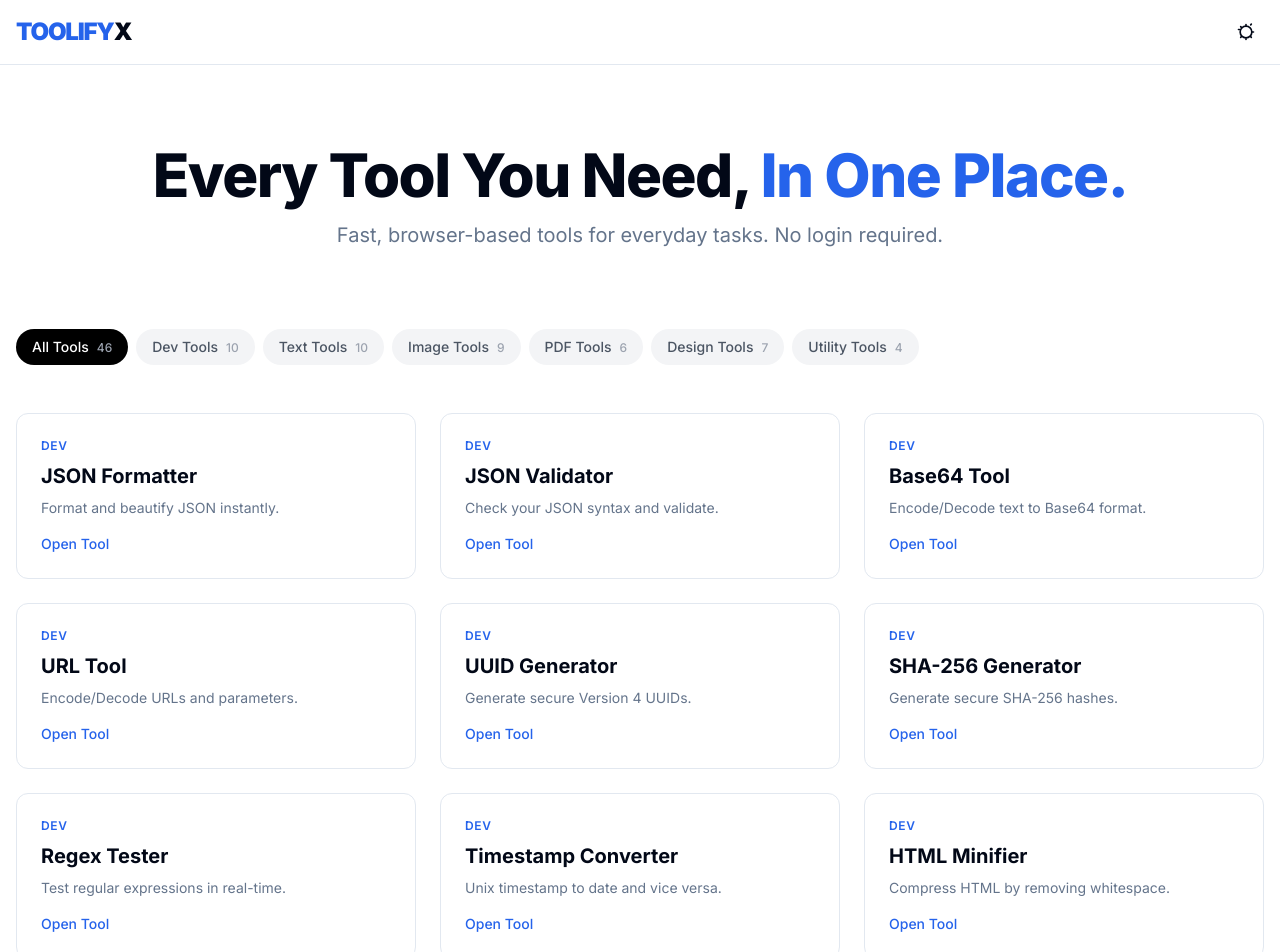
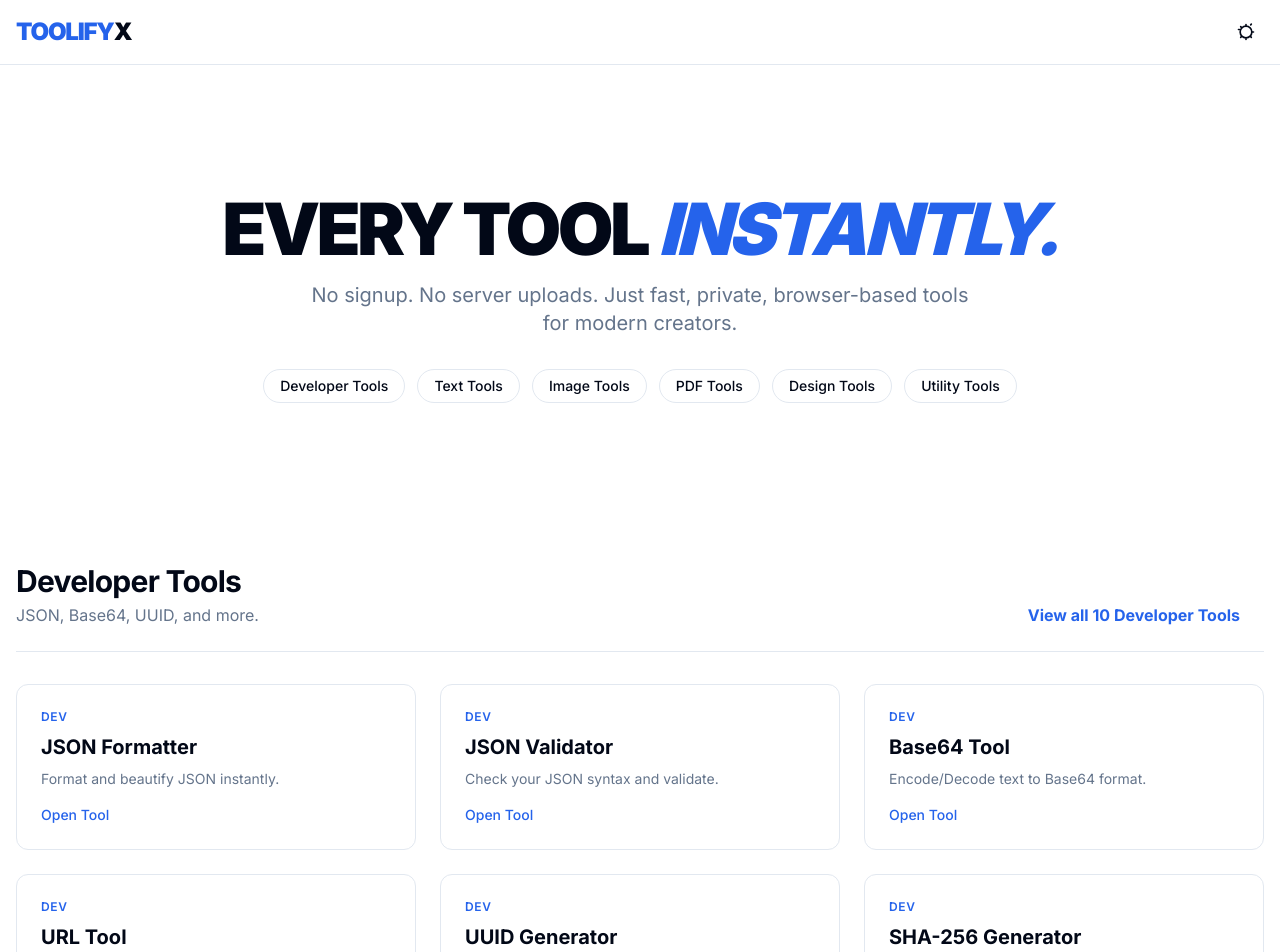
Before and after one commit to ToolifyX/toolifyx.github.io, a Next.js app: page / in a window 1280 px wide. Shown: the top 952 px of the page. Built offline with nearby package versions, Linux system fonts and the light colour scheme.

Commit message:
✅ STEP 6 — Thêm link category vào homepage

```diff
--- a/app/page.tsx
+++ b/app/page.tsx
@@ -1,45 +1,81 @@
-"use client";
-
-import React, { useState } from 'react';
+import React from 'react';
 import { tools } from '@/tools/config';
 import ToolCard from '@/components/ToolCard';
-import CategoryMenu from '@/components/CategoryMenu';
+import Link from 'next/link';
 import { ToolCategory } from '@/tools/types';
+import { Metadata } from 'next';
+
+export const metadata: Metadata = {
+  title: 'ToolifyX - All-in-One Free Online Tool Platform',
+  description: 'Access 50+ free browser-based tools for developers, designers, and creators. Secure, private, and fast utilities for daily tasks.',
+};
+
+const categories: { id: ToolCategory; label: string; href: string; description: string }[] = [
+  { id: 'dev', label: 'Developer Tools', href: '/dev-tools', description: 'JSON, Base64, UUID, and more.' },
+  { id: 'text', label: 'Text Tools', href: '/text-tools', description: 'Case conversion, word counts, and cleaning.' },
+  { id: 'image', label: 'Image Tools', href: '/image-tools', description: 'Compress, convert, and resize images.' },
+  { id: 'pdf', label: 'PDF Tools', href: '/pdf-tools', description: 'Merge, split, and manage PDF files.' },
+  { id: 'design', label: 'Design Tools', href: '/design-tools', description: 'Color pickers, gradients, and CSS shadows.' },
+  { id: 'utility', label: 'Utility Tools', href: '/utility-tools', description: 'QR codes, passwords, and unit converters.' },
+];
 
 export default function Home() {
-  const [selectedCategory, setSelectedCategory] = useState<ToolCategory | 'all'>('all');
-
-  const filteredTools = selectedCategory === 'all'
-    ? tools
-    : tools.filter(t => t.category === selectedCategory);
-
   return (
-    <div className="space-y-8">
-      <div className="text-center space-y-4 py-12">
-        <h1 className="text-4xl md:text-6xl font-extrabold tracking-tight">
-          Every Tool You Need, <span className="text-primary">In One Place.</span>
+    <div className="space-y-16 pb-20">
+      {/* Hero Section */}
+      <div className="text-center space-y-4 py-12 md:py-24">
+        <h1 className="text-4xl md:text-7xl font-black tracking-tighter leading-none">
+          EVERY TOOL <span className="text-primary italic">INSTANTLY.</span>
         </h1>
         <p className="text-xl text-muted-foreground max-w-2xl mx-auto">
-          Fast, browser-based tools for everyday tasks. No login required.
+          No signup. No server uploads. Just fast, private, browser-based tools for modern creators.
         </p>
+        <div className="flex flex-wrap justify-center gap-3 pt-4">
+          {categories.map(cat => (
+            <Link
+              key={cat.id}
+              href={cat.href}
+              className="px-4 py-1.5 rounded-full border text-sm font-medium hover:bg-muted transition-colors"
+            >
+              {cat.label}
+            </Link>
+          ))}
+        </div>
       </div>
 
-      <CategoryMenu
-        activeCategory={selectedCategory}
-        onCategoryChange={setSelectedCategory}
-      />
+      {/* Category Sections */}
+      <div className="space-y-24">
+        {categories.map((cat) => {
+          const categoryTools = tools.filter((t) => t.category === cat.id);
+          if (categoryTools.length === 0) return null;
 
-      {filteredTools.length > 0 ? (
-        <div className="grid grid-cols-1 md:grid-cols-2 lg:grid-cols-3 gap-6 animate-in fade-in slide-in-from-bottom-4 duration-500">
-          {filteredTools.map((tool) => (
-            <ToolCard key={tool.slug} tool={tool} />
-          ))}
-        </div>
-      ) : (
-        <div className="text-center py-20 border-2 border-dashed rounded-xl">
-          <p className="text-muted-foreground">No tools found in this category yet. Stay tuned!</p>
-        </div>
-      )}
+          return (
+            <section key={cat.id} className="space-y-8">
+              <div className="flex flex-col md:flex-row md:items-end justify-between gap-4 border-b pb-6">
+                <div className="space-y-1">
+                  <h2 className="text-3xl font-bold tracking-tight">{cat.label}</h2>
+                  <p className="text-muted-foreground">{cat.description}</p>
+                </div>
+                <Link
+                  href={cat.href}
+                  className="text-primary font-bold hover:underline flex items-center gap-1 transition-all group"
+                >
+                  View all {categoryTools.length} {cat.label}
+                  <svg className="w-5 h-5 group-hover:translate-x-1 transition-transform" fill="none" viewBox="0 0 24 24" stroke="currentColor">
+                    <path strokeLinecap="round" strokeLinejoin="round" strokeWidth={2} d="9 5l7 7-7 7" />
+                  </svg>
+                </Link>
+              </div>
+
+              <div className="grid grid-cols-1 md:grid-cols-2 lg:grid-cols-3 gap-6">
+                {categoryTools.slice(0, 6).map((tool) => (
+                  <ToolCard key={tool.slug} tool={tool} />
+                ))}
+              </div>
+            </section>
+          );
+        })}
+      </div>
     </div>
   );
 }
```
